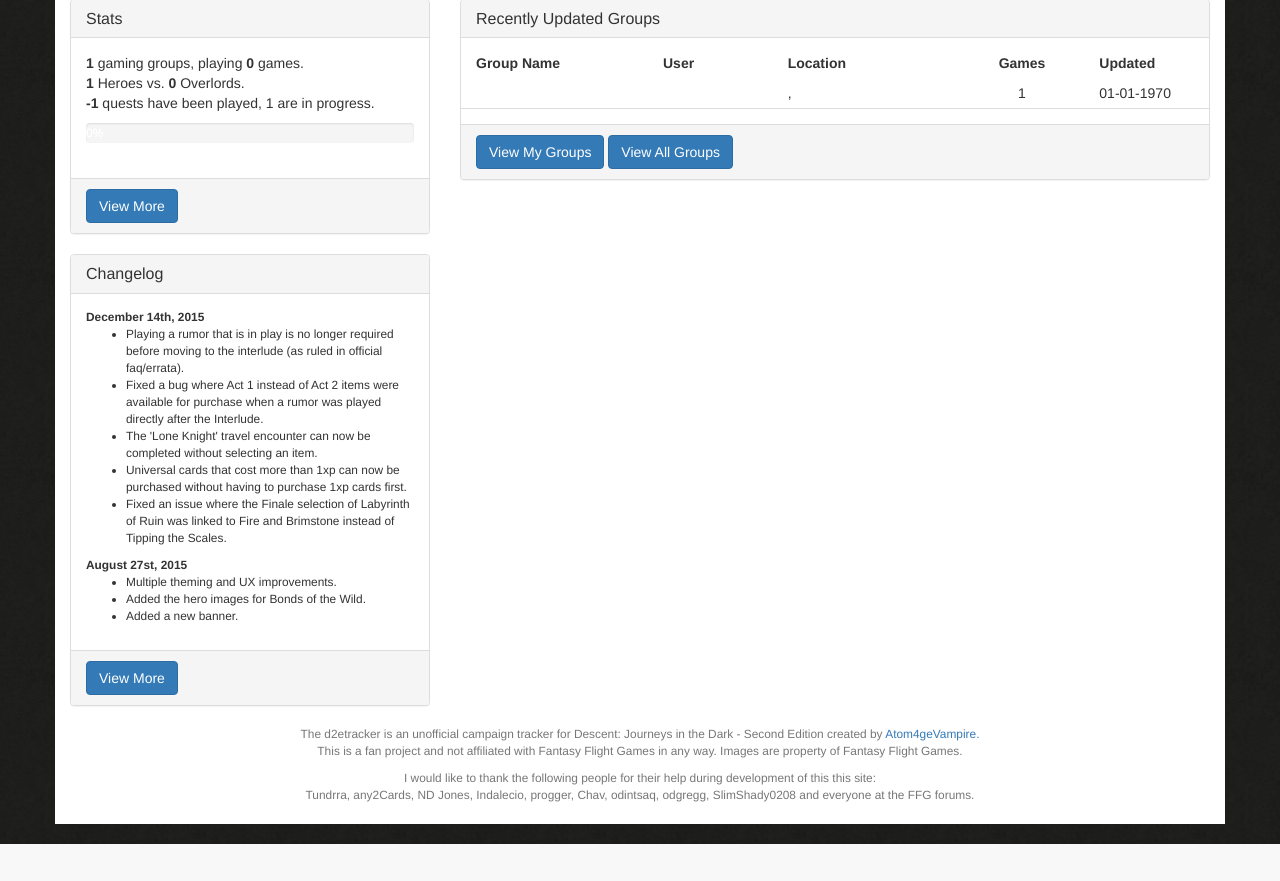
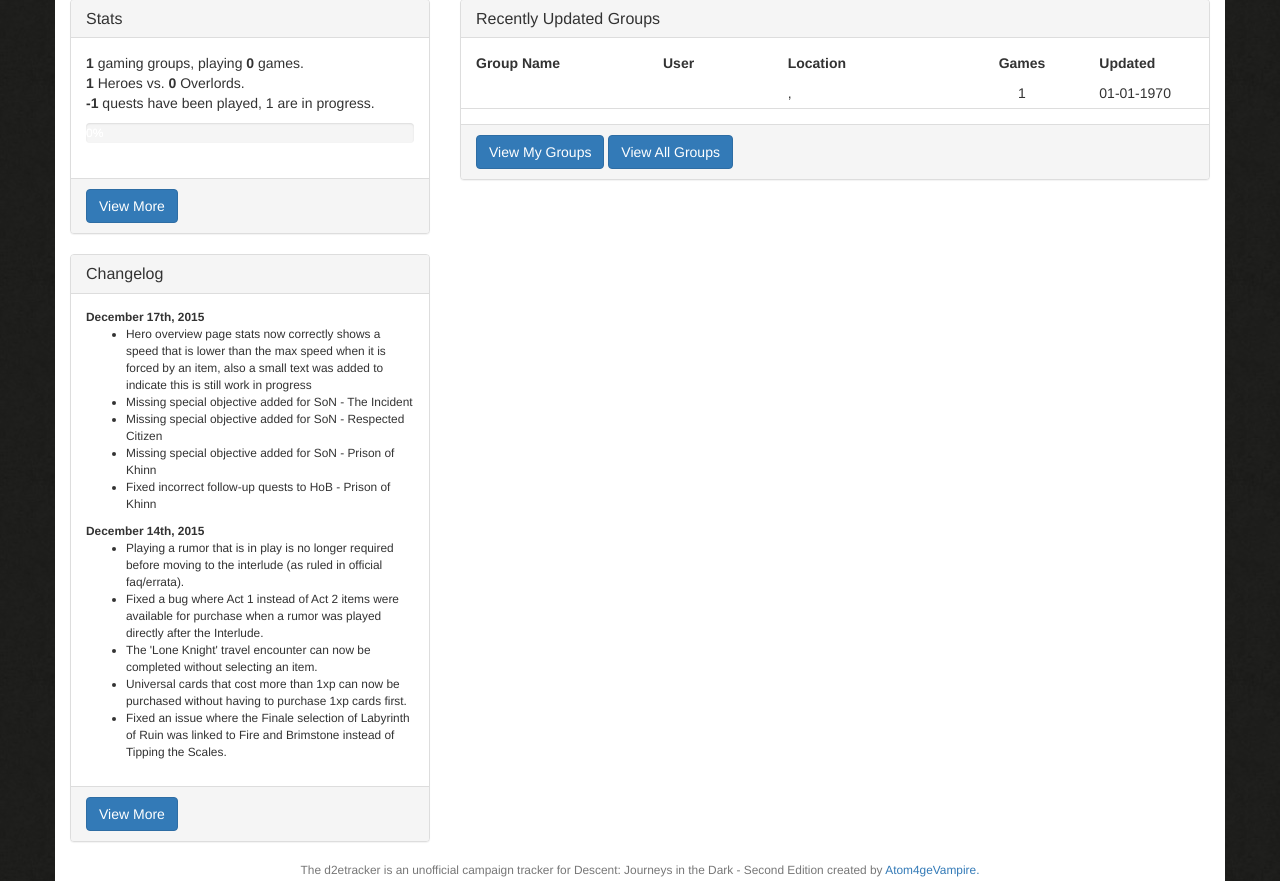
Before and after one commit to zer0be/d2, a PHP site: page / in a window 1280 px wide. Shown: the part 1074-1955 px from the top of the page. Before the commit the page ends 1918 px from the top, so only its background shows below. Run offline with PHP 8.4, Linux system fonts and the light colour scheme; data that the repository does not hold is empty; some libraries are stand-ins or nearby versions.

Commit message:
Fix for shadow rune reward prison of khinn

```diff
--- a/campaign.php
+++ b/campaign.php
@@ -142,6 +142,14 @@ if ((isset($_SESSION['user']) && $_SESSION['user']['new'] == 1) || !isset($_SESS
       </div>
       <div class="panel-body">
         <small>
+          <strong>December 17th, 2015</strong>
+          <ul>
+            <li>Hero overview page stats now correctly shows a speed that is lower than the max speed when it is forced by an item, also a small text was added to indicate this is still work in progress</li>
+            <li>Missing special objective added for SoN - The Incident</li>
+            <li>Missing special objective added for SoN - Respected Citizen</li>
+            <li>Missing special objective added for SoN - Prison of Khinn</li>
+            <li>Fixed incorrect follow-up quests to HoB - Prison of Khinn</li>
+          </ul>
           <strong>December 14th, 2015</strong>
           <ul>
             <li>Playing a rumor that is in play is no longer required before moving to the interlude (as ruled in official faq/errata).</li>
@@ -150,13 +158,6 @@ if ((isset($_SESSION['user']) && $_SESSION['user']['new'] == 1) || !isset($_SESS
             <li>Universal cards that cost more than 1xp can now be purchased without having to purchase 1xp cards first.</li>
             <li>Fixed an issue where the Finale selection of Labyrinth of Ruin was linked to Fire and Brimstone instead of Tipping the Scales.</li>
           </ul>
-          <strong>August 27st, 2015</strong>
-          <ul>
-            <li>Multiple theming and UX improvements.</li>
-            <li>Added the hero images for Bonds of the Wild.</li>
-            <li>Added a new banner.</li>
-          </ul>
-
         </small>
       </div>
       <div class="panel-footer">
--- a/campaign_logs.php
+++ b/campaign_logs.php
@@ -531,7 +531,7 @@ $intersection3 = array_intersect($aqs['quest_req'], $questsCompleted);
           if (count($questsCompleted) == 6){
 
             if($aqs['quest_id'] == "97" || $aqs['quest_id'] == "98" || $aqs['quest_id'] == "99" || $aqs['quest_id'] == "100"){
-              if(!empty($intersection3){
+              if(!empty($intersection3)){
                 if(!empty($intersection2) && $aqs['quest_req_type'] == "Heroes"){
                   $questOptions[] = '<option value="' . $aqs['quest_id'] . '">' . $aqs['quest_name'] . '</option>';
                 } else if(empty($intersection2) && $aqs['quest_req_type'] == "Overlord"){
--- a/campaign_overview_save_validate_special.php
+++ b/campaign_overview_save_validate_special.php
@@ -207,6 +207,7 @@ foreach($_SESSION['rewards_overlord'] as $rh){
         case "87": // HoB - Siege of Skytower
         case "89": // HoB - The Baron Returns
         case "95": // HoB - Army of Dal'Zunm
+        case "96": // HoB - Prison of Khinn
           if (isset($_POST['special_relic']) && $_POST['special_relic'] != "none"){
             $insertSQLRelic = sprintf("INSERT INTO  tbitems_aquired (aq_game_id, aq_char_id, aq_relic_id, aq_progress_id) VALUES (%s, %s, %s, %s)",
                        GetSQLValueString($gameID, "int"),
```
Also changed, not shown: campaign_overview_save_quest_special.php (+9 -0 lines), changelog.php (+9 -0 lines).
